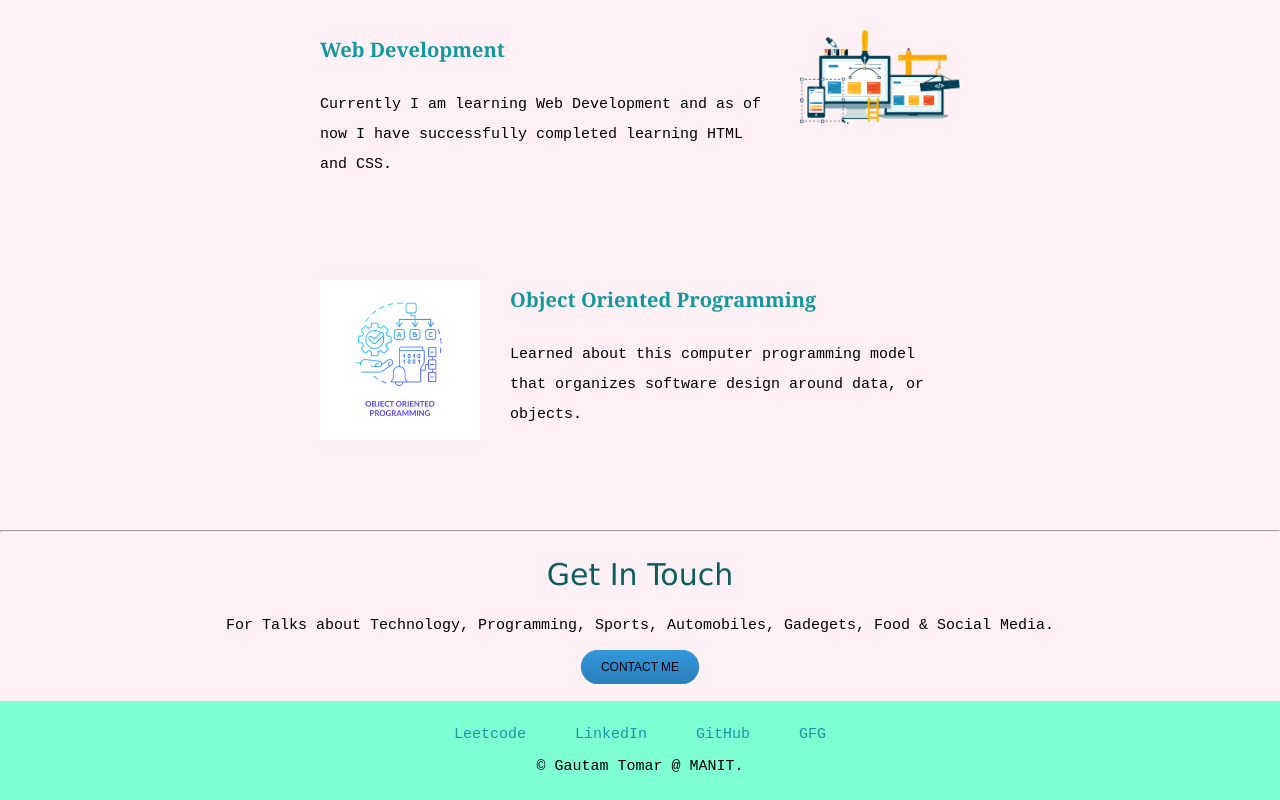
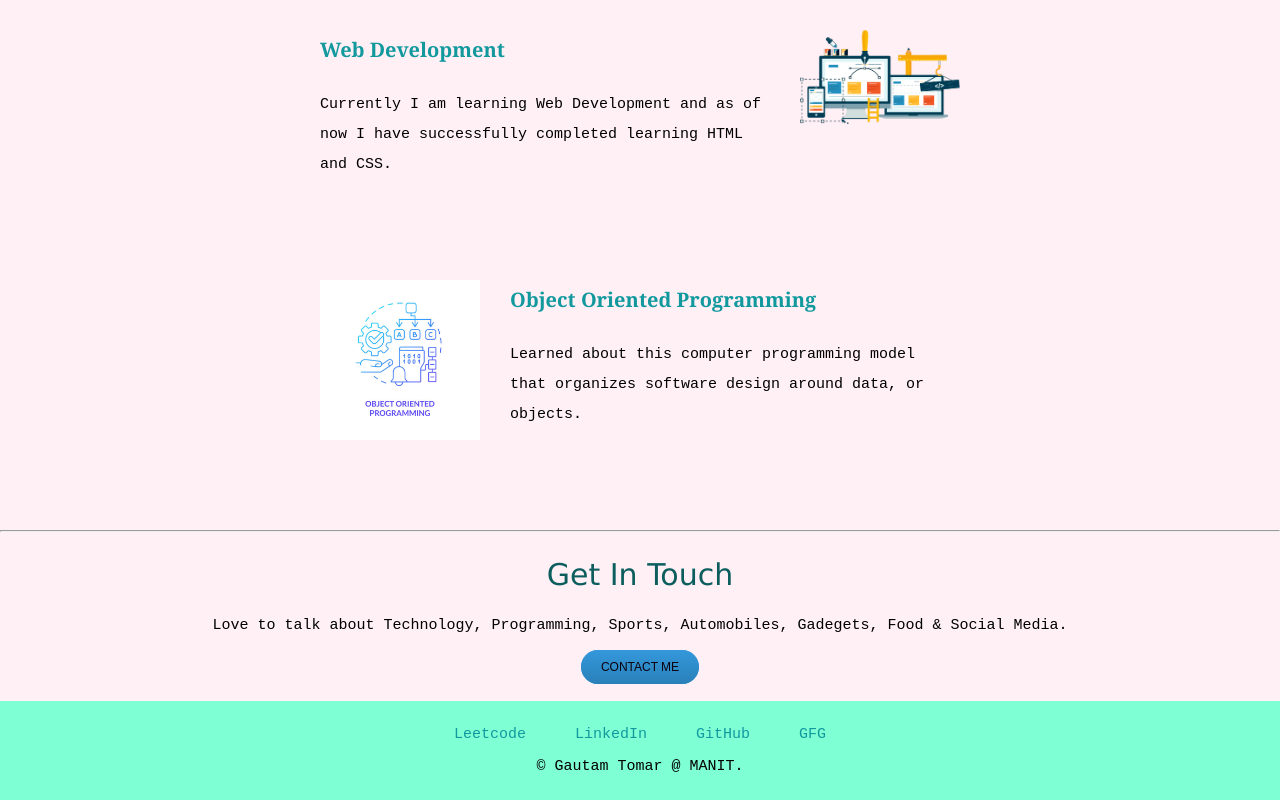
Before and after one commit to 7matuag/2nd-Website, a plain HTML site: page index.htm in a window 1280 px wide. Shown: the part 1566-2366 px from the top of the page. Drawn offline with Linux system fonts and the light colour scheme.

Commit message:
Update index.htm

```diff
--- a/index.htm
+++ b/index.htm
@@ -46,7 +46,7 @@
           <hr>
           <div class="contact-me">
             <h2>Get In Touch</h2>
-            <p class="new">For Talks about Technology, Programming, Sports, Automobiles, Gadegets, Food & Social Media.</p>
+            <p class="new">Love to talk about Technology, Programming, Sports, Automobiles, Gadegets, Food & Social Media.</p>
             <a class="btn" href="mailto:name@email.com">CONTACT ME</a>
           </div>
     </div>
```
